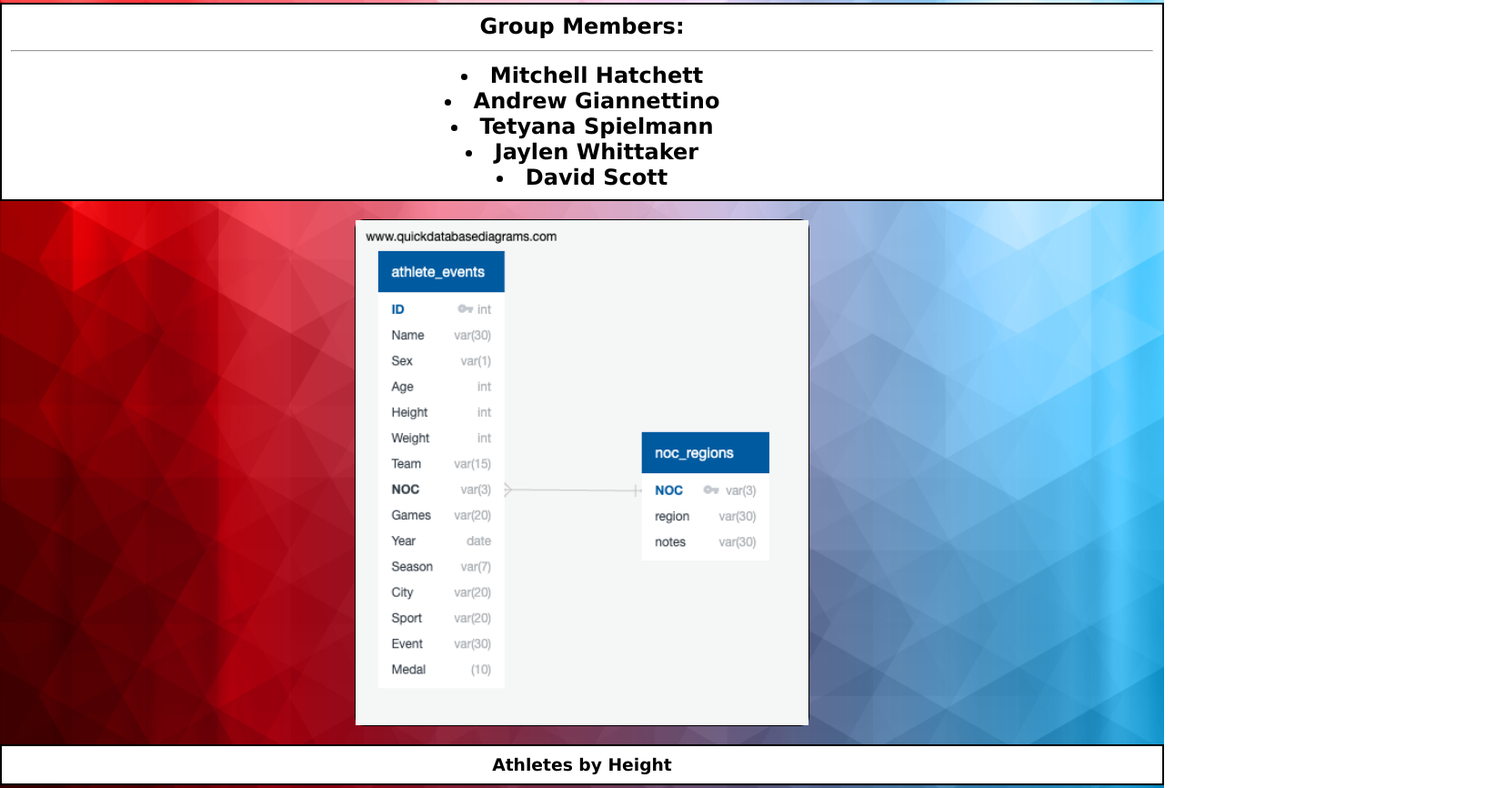
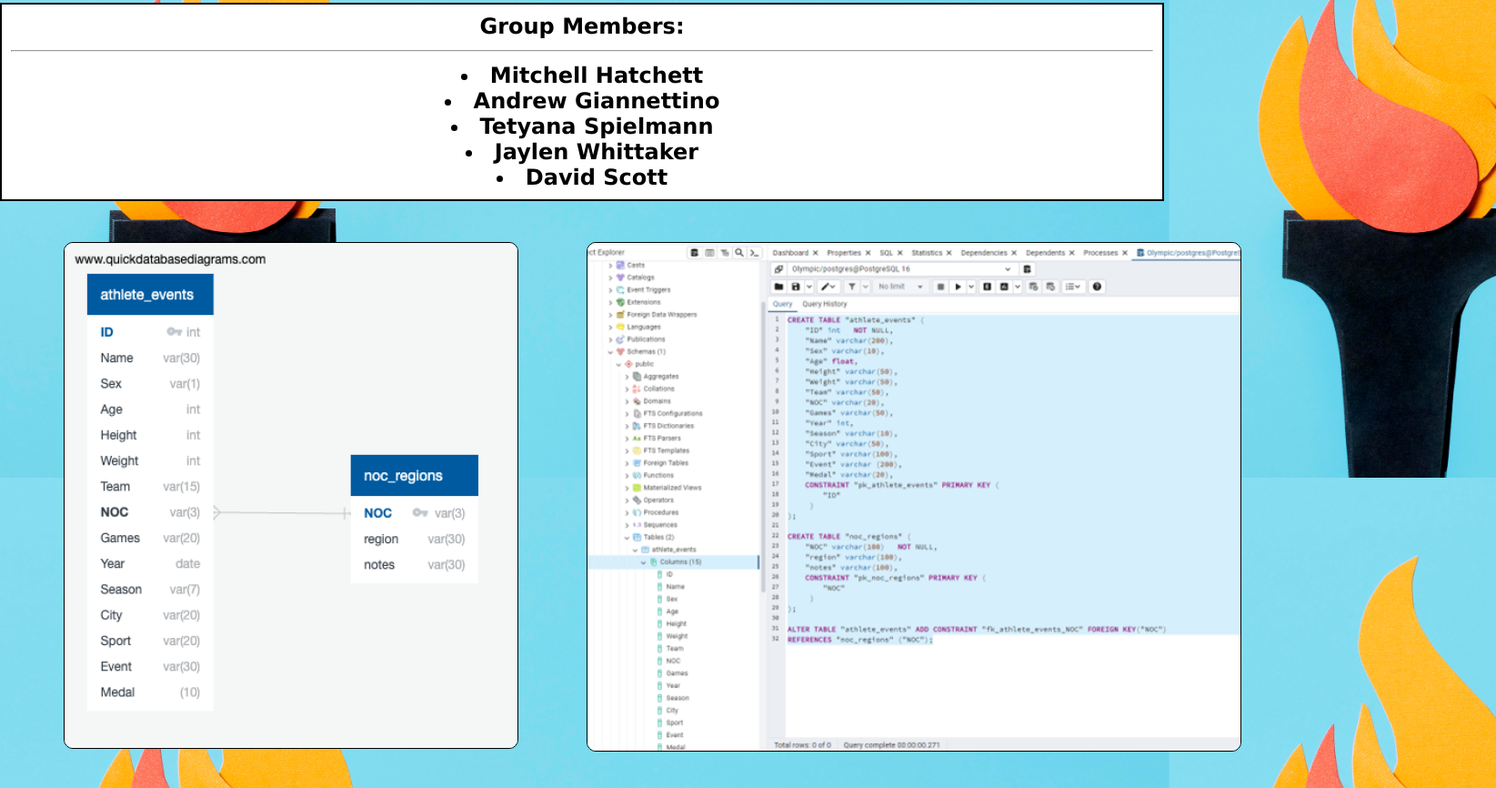
Before and after one commit to MitchHatch/120-Olympic-History, a plain HTML site: page Mitchell-Hatchett/OlympicsWebPageHW.html in a window 1280 px wide. Shown: the part 275-1141 px from the top of the page at 91% size, 1645 px wide, since content can reach past the window. Drawn offline with nearby package versions, Linux system fonts and the light colour scheme.

Commit message:
Updated Graphics

```diff
--- a/Mitchell-Hatchett/OlympicsWebPageHW.html
+++ b/Mitchell-Hatchett/OlympicsWebPageHW.html
@@ -39,7 +39,7 @@
         body {
             font-family: Verdana, sans-serif;
             margin: 0;
-            background-image: url('images/O4YIH10.jpg');
+            background-image: url('Images/composition-paper-style-sport-flame.jpg');
             background-repeat: no-repeat;
             background-attachment: fixed;
             background-size: cover;
@@ -69,6 +69,16 @@
             justify-content: center;
             align-items: center;
           }
+          .PGAdmin{
+            width:720px;
+            height:auto;
+            border-radius: 10px;
+            border: 1px solid black;
+            margin: 20px auto;
+            display: flex;
+            justify-content: center;
+            align-items: center;
+          }
 
           .Height{
             width : 1000px;
@@ -85,8 +95,18 @@
           }
 
         .OverallParticipation,
-        .TotalMedalsCountry,
-        .MedalsWon {
+        .TotalMedalsCountry{
+          width: 1000px;
+            height: auto;
+            border-radius: 10px;
+            border: 1px solid white;
+            margin: 0 auto;
+            display: flex;
+          }
+
+
+
+        .GenderDistribution {
             width: 1000px;
             height: auto;
             border-radius: 10px;
@@ -104,7 +124,7 @@
 
           /* Slideshow container */
           .slideshow-container {
-        max-width: 1000px;
+            max-width: 1600px;
             position: relative;
             margin: auto;
           }
@@ -185,6 +205,18 @@
           to {opacity: 1}
           }
 
+          .column {
+            float: left;
+            width: 50%;
+            padding: 5px;
+          }
+
+          .row::after {
+            content: "";
+            clear: both;
+            display: table;
+          }
+
           #map {
             Height: 400px;
             width: 80%;
@@ -230,10 +262,21 @@
 
     <!--Andrew Giannettino Section-->
 
-    <div class="QuickDBD">
-      <img src="Images/QuickDBD-Olympic Data.png"
+    <div class="row">
+      <div class="column">
+        <img
+        src="Images/QuickDBD-Olympic Data.png"
         alt="QuickDBD-Olympic Data.png"
-      style="width: 100%;">
+        class = "QuickDBD"
+        />
+      </div>
+      <div class="column">
+        <img
+          src="Images/PostgreeSQL code and PG Admin screenshorts.png"
+          alt="Total Medals Won by Country.png"
+          class="PGAdmin"
+        />
+      </div>
     </div>
 
     <h3>Athletes by Height </h3>
@@ -316,23 +359,27 @@
 
     <h3>Data Visualization</h3>
 
+    <div class="row">
+      <div class="column">
         <img
           src="images/Overall Participation by Country by Jaylen.png"
           alt="Overall Participation by Country.png"
           class="OverallParticipation"
         />
-
-
+      </div>
+      <div class="column">
         <img
           src="images/Total Medals Won by Country by Jaylen.png"
           alt="Total Medals Won by Country.png"
           class="TotalMedalsCountry"
         />
+      </div>
+    </div>
 
     <img
       src="images\Gender Distribution.png"
       alt="Medals Won by Athletes"
-      class = "MedalsWon"
+      class = "GenderDistribution"
     />
 
     <!--David Scott Section-->
```
Also changed, not shown: Mitchell-Hatchett/Images/PostgreeSQL code and PG Admin screenshorts.png (added), Mitchell-Hatchett/Images/composition-paper-style-sport-flame.jpg (added), 2 other files. Lines whose indentation alone changed are shown as unchanged.
